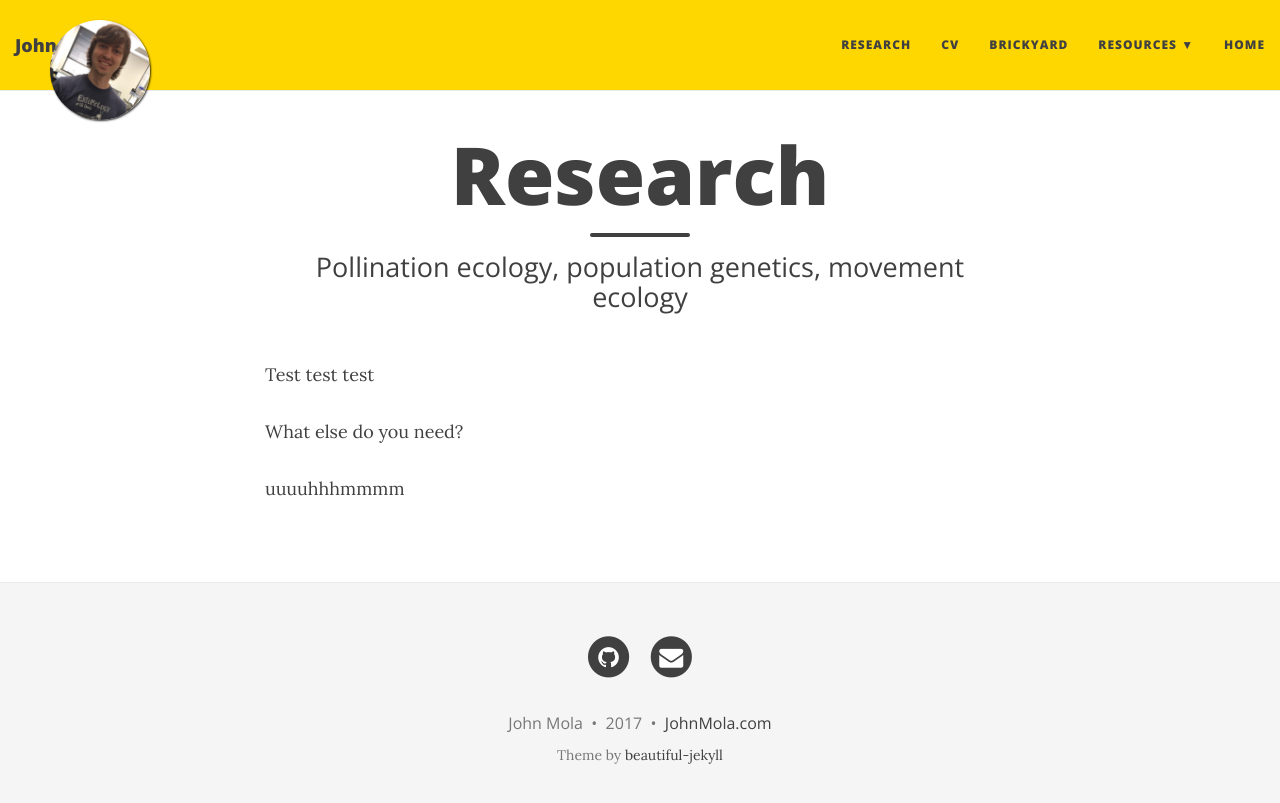
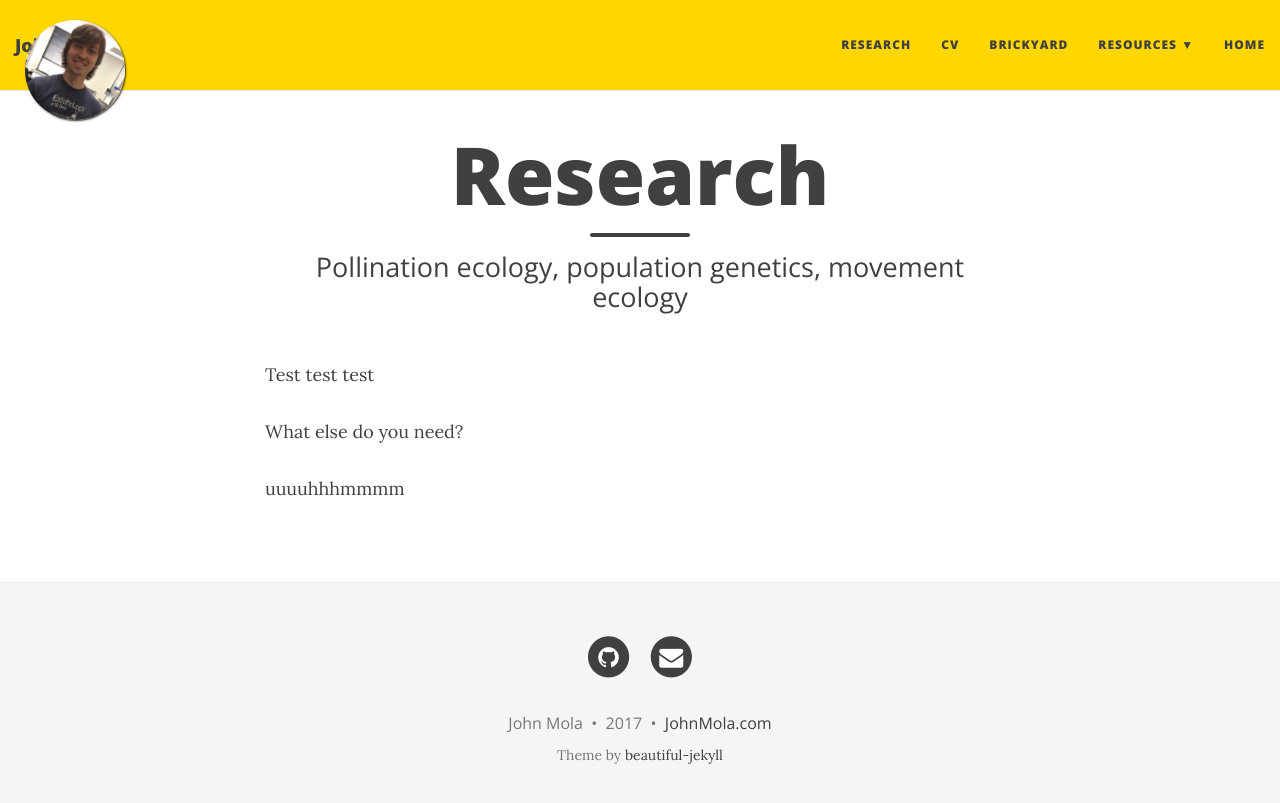
Before and after one commit to maureenpage/maureen-page.github.io, a Jekyll site: the page built from Research.md, in a window 1280 px wide. Shown: the top 803 px of the page. Built offline with Jekyll 4.4.1, drawn with Linux system fonts in a browser that asks for light colours; nearby versions of some CDN libraries.

Commit message:
75 px movement

```diff
--- a/css/main.css
+++ b/css/main.css
@@ -177,7 +177,7 @@ img {
   -webkit-transition: opacity 0.5s ease-in-out;
   -moz-transition: opacity 0.5s ease-in-out;
   transition: opacity 0.5s ease-in-out;
-  left: 100px;
+  left: 75px;
   width: 50px;
   margin-top: -25px;
 }
```
